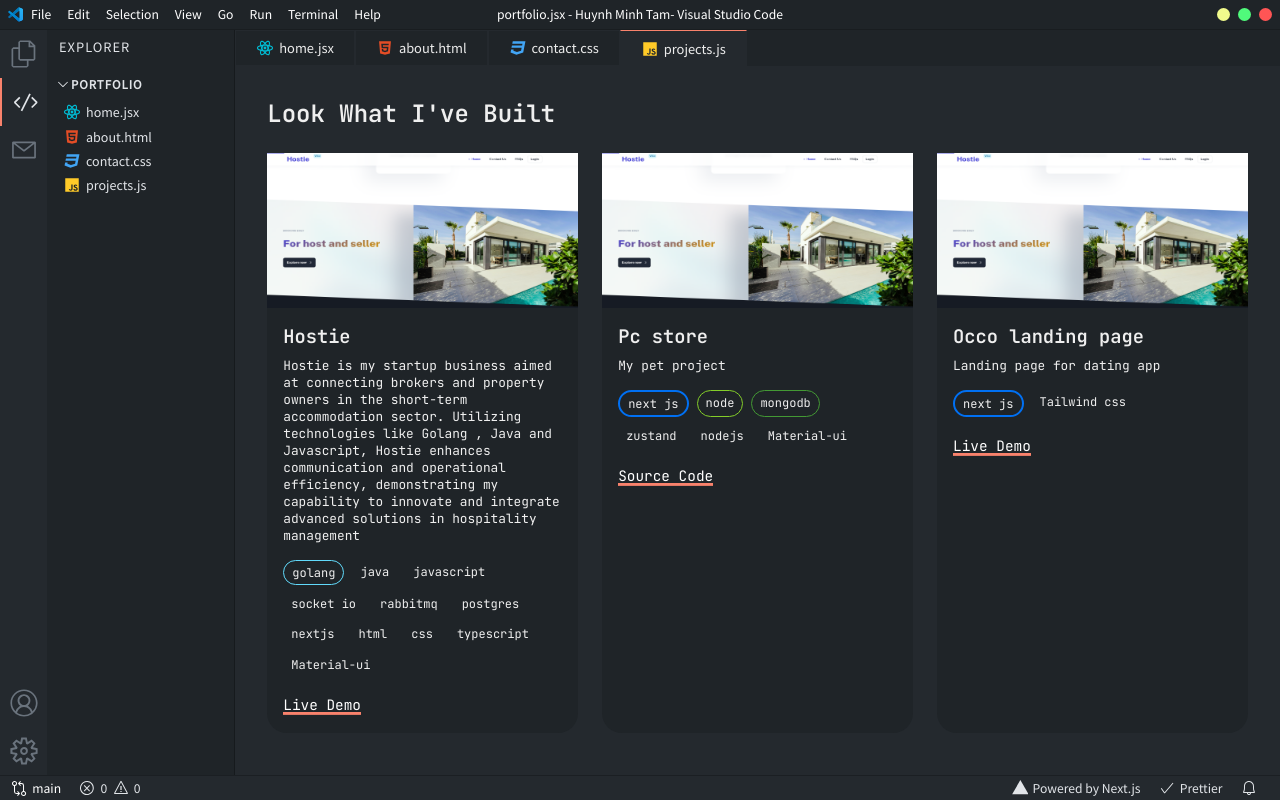
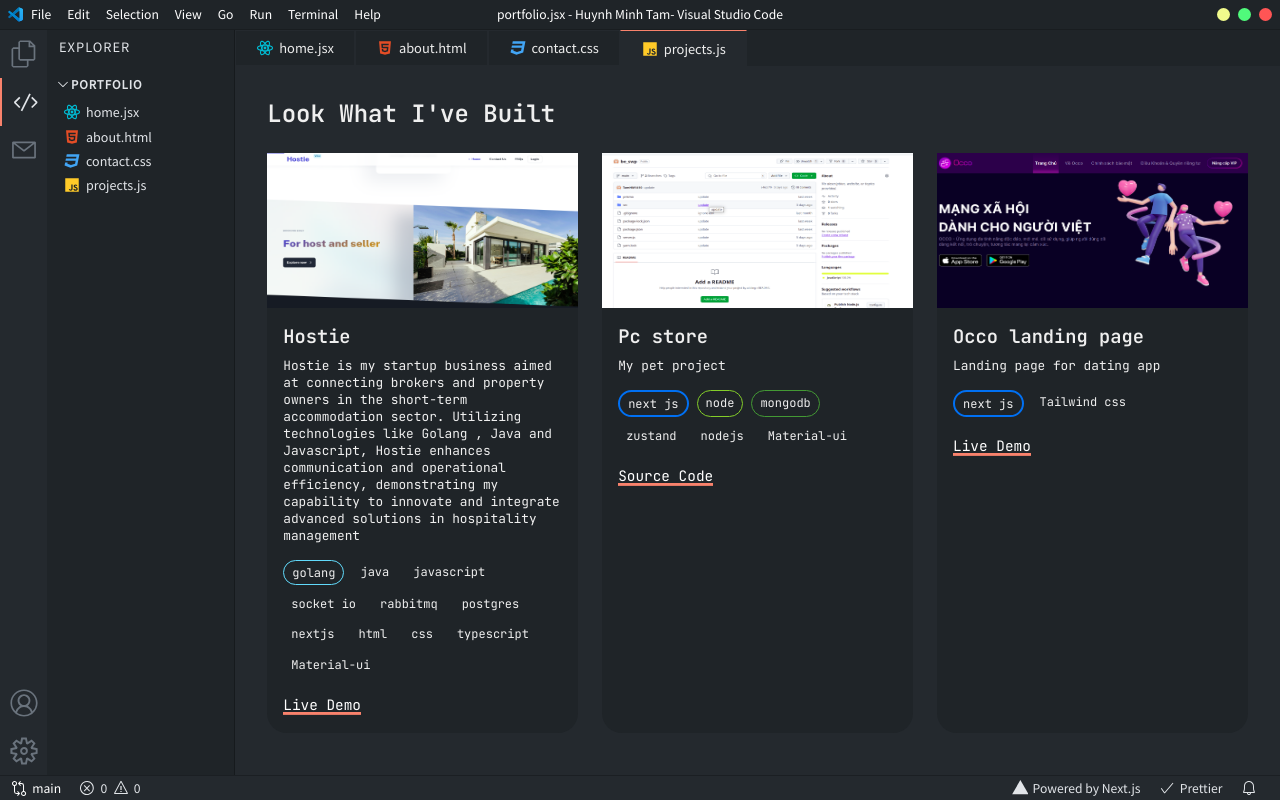
Before and after one commit to TamHM1410/portfolio, a Next.js app: page /projects in a window 1280 px wide. Built offline with nearby package versions, Linux system fonts and the light colour scheme.

Commit message:
Update ProjectCard.jsx

```diff
--- a/components/ProjectCard.jsx
+++ b/components/ProjectCard.jsx
@@ -4,7 +4,7 @@
 const ProjectCard = ({ project,listImage }) => {
   return (
     <div className={styles.card}>
-      <Image src={listImage} height={300} width={600} alt={project.name} />
+      <Image src={project.image} height={300} width={600} alt={project.name} />
       <div className={styles.content}>
         <h3>{project.name}</h3>
         <p>{project.description}</p>
```
